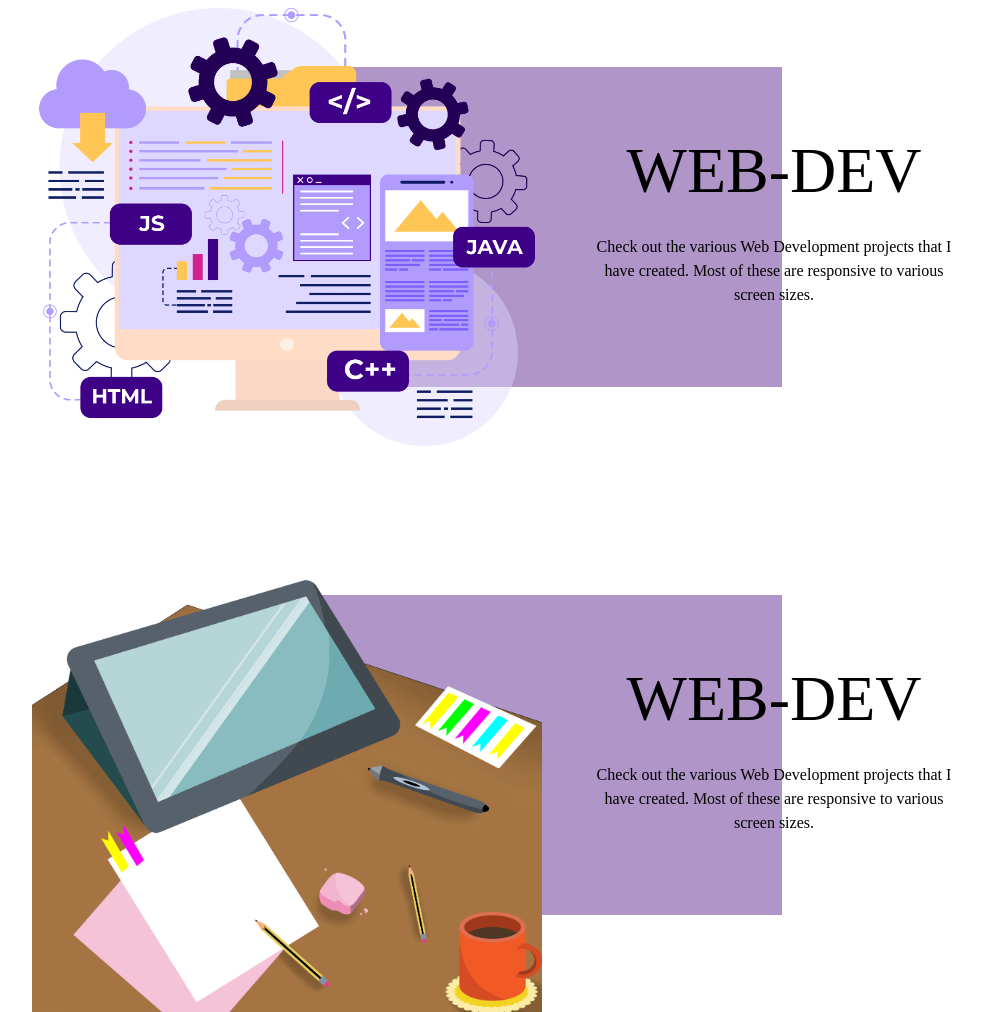
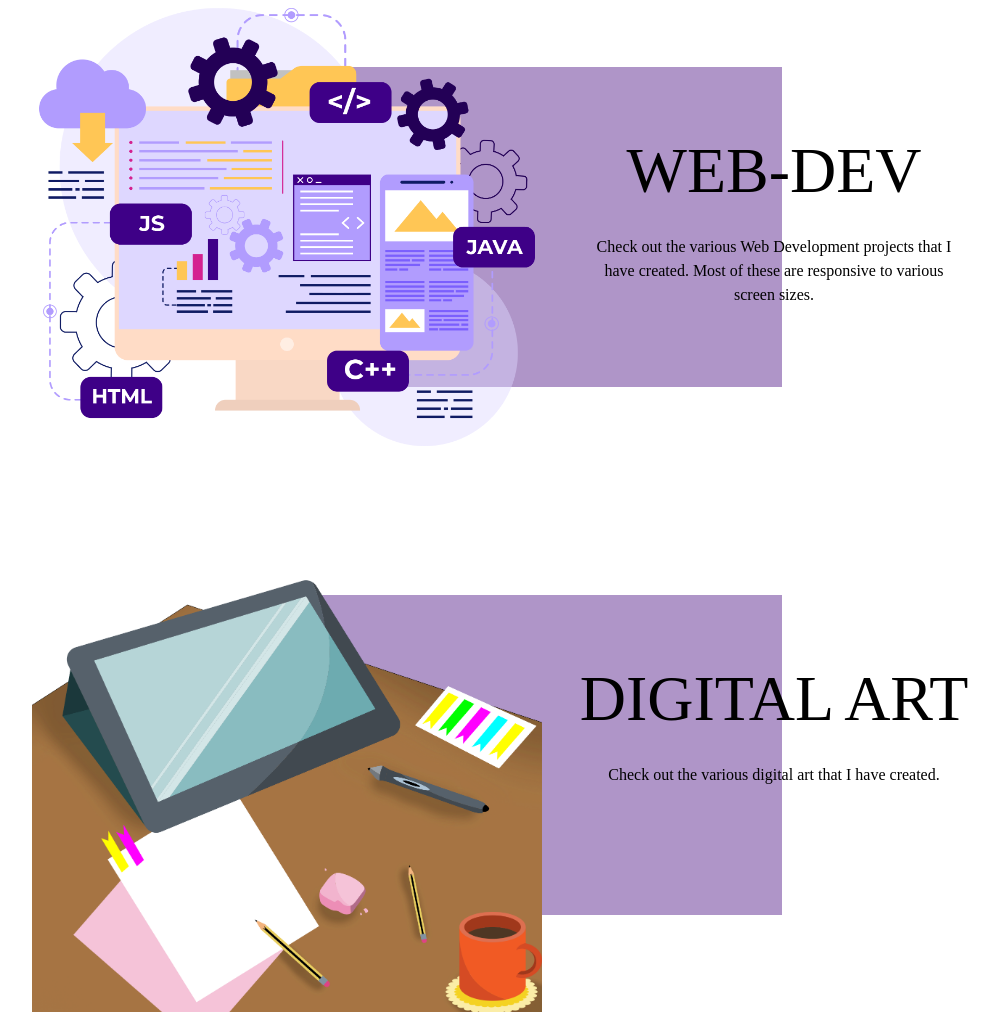
Before and after one commit to AiswaryaaRajesh/Portfolio-Website, a plain HTML site: page index.html in a window 1280 px wide. Shown: the part 655-1667 px from the top of the page, without its empty margins (82-1081 px from the left). Drawn offline with nearby package versions, Linux system fonts and the light colour scheme; a web font is replaced by a local one.

Commit message:
index.html preloader digiart

```diff
--- a/index.html
+++ b/index.html
@@ -15,12 +15,12 @@
     </head>
     <body>
 
-        <!-- Preloader
+        <!-- Preloader -->
         <div id="preloader" class="d-flex flex-column justify-content-center align-items-center">
             <p>Aiswaryaa Rajesh</p>
             <div class="my-3 dot-stretching"></div>
         </div>
-        End Preloader -->
+        <!-- End Preloader -->
 
         <!-- Header -->
         <header>
@@ -136,8 +136,8 @@
                         <div class="bannerText col-6">
                             <div class="bannerbg"></div>
                             <div class="textb d-block align-items-center">
-                                <p class="bannertitle text-center">WEB-DEV</p>
-                                <p class="d-lg-block d-md-block d-none text-center px-3">Check out the various Web Development projects that I have created. Most of these are responsive to various screen sizes.</p>
+                                <p class="bannertitle text-center">DIGITAL ART</p>
+                                <p class="d-lg-block d-md-block d-none text-center px-3">Check out the various digital art that I have created.</p>
                             </div>
                         </div>
                     </div>
```
